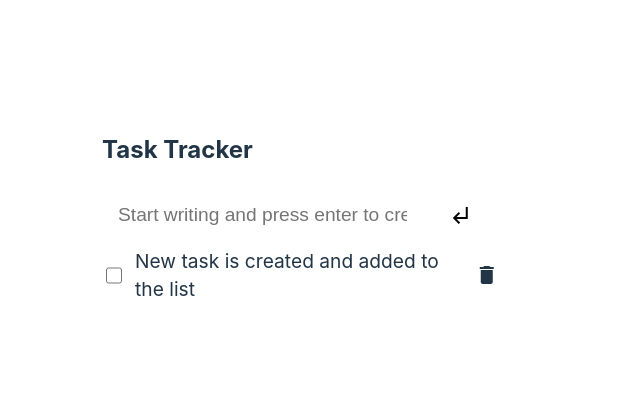
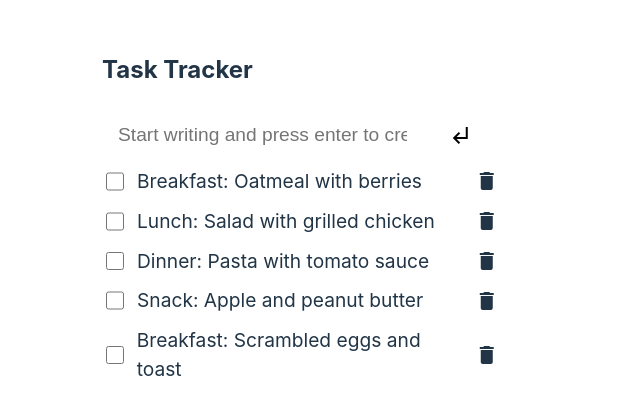
Before and after one commit to Jaunty5899/TaskTracker, a React (Vite) app: page / in a window 1280 px wide. Shown: the part 169-584 px from the top of the page, without its empty margins (0-640 px from the left). Built offline with nearby package versions, Linux system fonts and the light colour scheme.

Commit message:
checked state fixed

```diff
--- a/src/App.jsx
+++ b/src/App.jsx
@@ -1,13 +1,25 @@
 import "./App.css";
 import Search from "./Search";
 import Tasks from "./Tasks";
+
+const data = [
+  "Breakfast: Oatmeal with berries",
+  "Lunch: Salad with grilled chicken",
+  "Dinner: Pasta with tomato sauce",
+  "Snack: Apple and peanut butter",
+  "Breakfast: Scrambled eggs and toast",
+];
 
 function App() {
   return (
     <div className="container">
       <h2>Task Tracker</h2>
       <Search />
-      <Tasks />
+      <div className="tasksContainer">
+        {data.map((item) => (
+          <Tasks Data={item} />
+        ))}
+      </div>
     </div>
   );
 }
--- a/src/Tasks.jsx
+++ b/src/Tasks.jsx
@@ -1,17 +1,15 @@
+import { useState } from "react";
 import "./Tasks.css";
-import { useState } from "react";
 
-export default function Tasks() {
-  const [state, setState] = useState(false);
+export default function Tasks({ Data }) {
+  const [state, setState] = useState();
   return (
-    <div className="tasksContainer">
-      <div className="task">
-        <label className={state ? "checked" : undefined}>
-          <input type="checkbox" onClick={(e) => setState(e.target.checked)} />
-          New task is created and added to the list
-        </label>
-        <span className="material-icons">delete</span>
-      </div>
+    <div className="task">
+      <label className={state ? "checked" : undefined}>
+        <input type="checkbox" onClick={(e) => setState(e.target.checked)} />
+        {Data}
+      </label>
+      <span className="material-icons">delete</span>
     </div>
   );
 }
```
